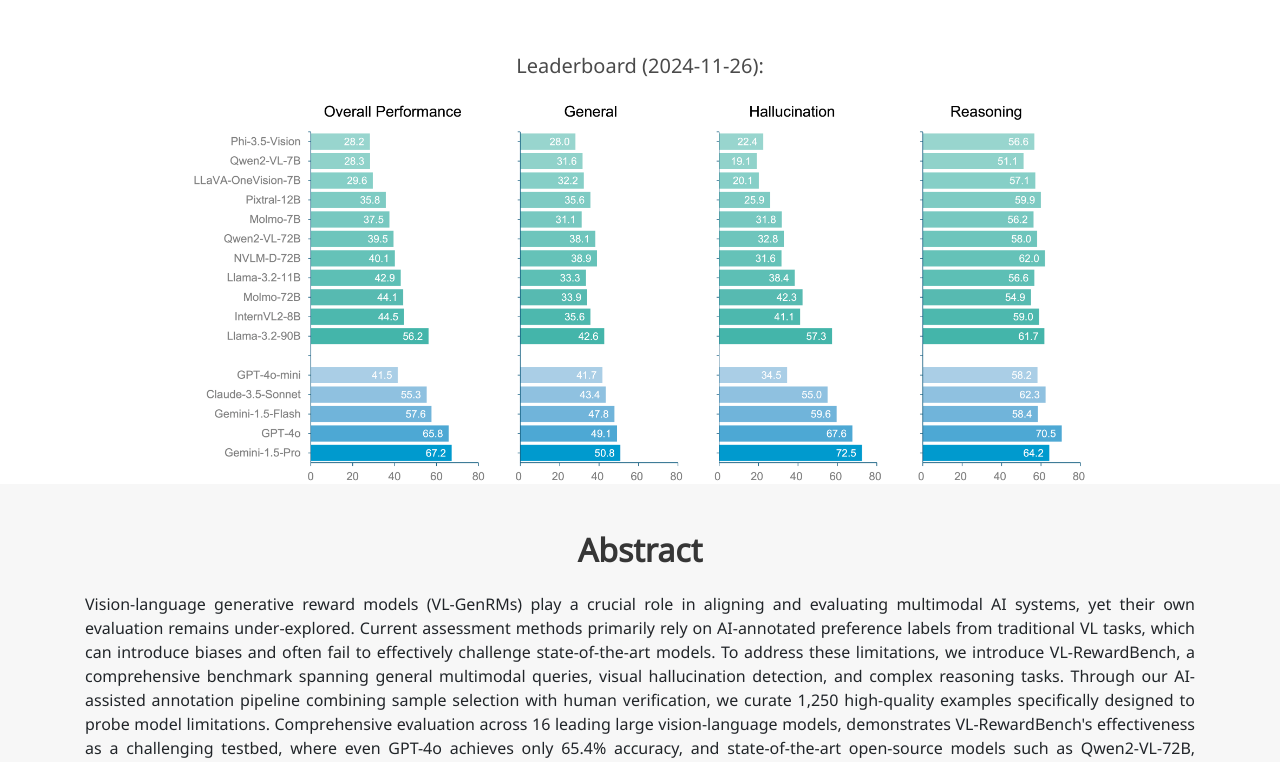
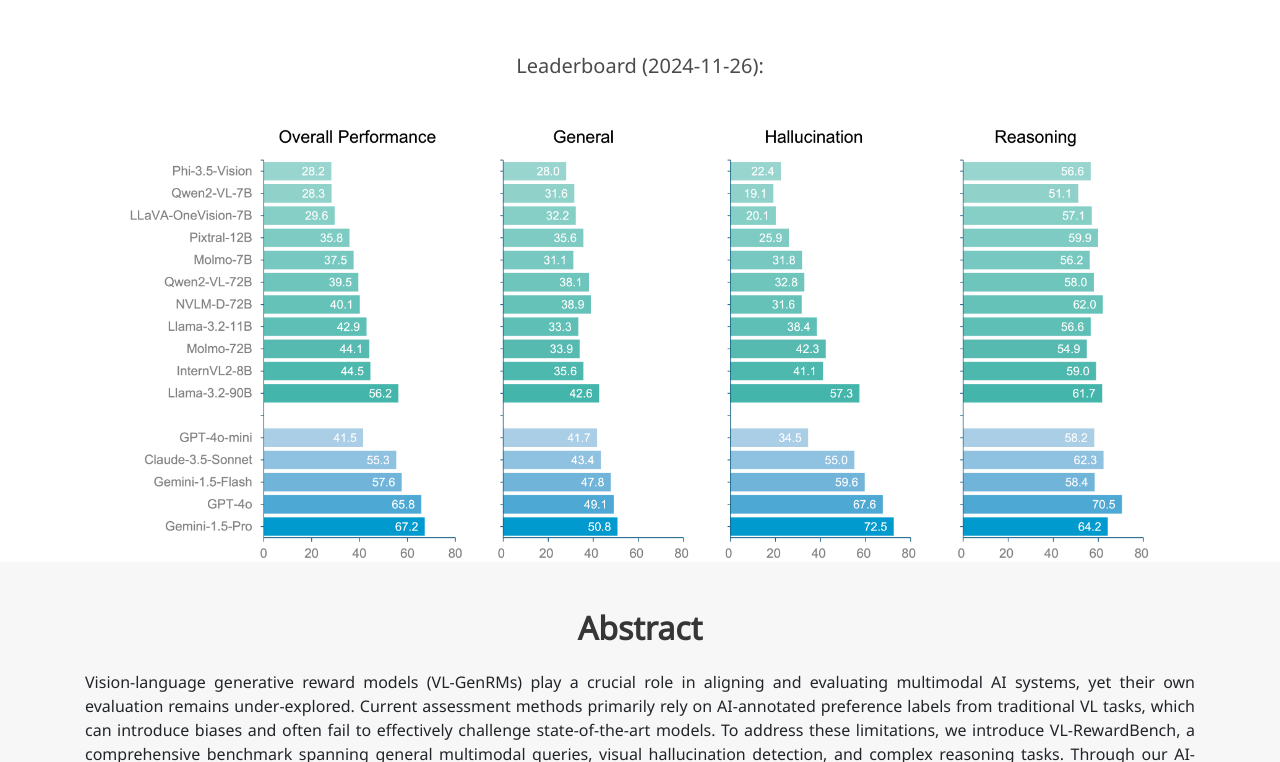
Before and after one commit to vl-rewardbench/vl-rewardbench.github.io, a plain HTML site: page index.html in a window 1280 px wide. Shown: the part 647-1409 px from the top of the page. Drawn offline with nearby package versions, Linux system fonts and the light colour scheme; a script that the page names is missing; some icons are missing; a web font is replaced by a local one.

Commit message:
update webpage

```diff
--- a/index.html
+++ b/index.html
@@ -290,10 +290,9 @@
   <h4 class="subtitle has-text-centered">
   <a>Leaderboard (2024-11-26): </a>
 </h4>
-  <div style="text-align: center;">
-    <img id="teaser" width="70%" src="./images/vl-rewardbench-leaderboard.png">
-  </div>
-
+<div class="text-center mt-5">
+  <img id="leaderboard" width="80%" src="./images/vl-rewardbench-leaderboard.png" alt="VL-RewardBench Pipeline">
+</div>
   <section class="section"  style="background-color:#efeff081">
     <div class="container is-max-desktop">
       <!-- Abstract. -->
```
